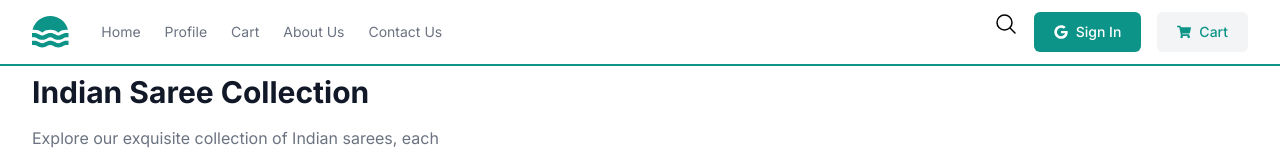
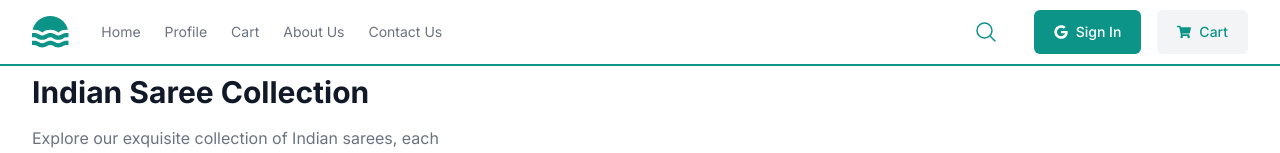
Before and after one commit to HEMANTH123SR/A-A, a Next.js app in the folder app/: page / in a window 1280 px wide. Shown: the top 153 px of the page. Built offline with nearby package versions, Linux system fonts and the light colour scheme; no server answers.

Commit message:
search icon chages

```diff
--- a/app/app/components/Nav.js
+++ b/app/app/components/Nav.js
@@ -138,7 +138,12 @@ const Nav = ({ setHamBurgerState }) => {
 
             <div className="flex items-center gap-4">
               <div className="sm:flex sm:gap-4">
-                <Link href={"/search"}>
+                <Link
+                  href={"/search"}
+                  className=" justify-center items-center space-x-2 rounded-md  px-5 py-2.5 text-sm font-medium text-teal-600 transition hover:text-teal-600/75
+                   flex
+                        "
+                >
                   <svg
                     xmlns="http://www.w3.org/2000/svg"
                     fill="none"
```
